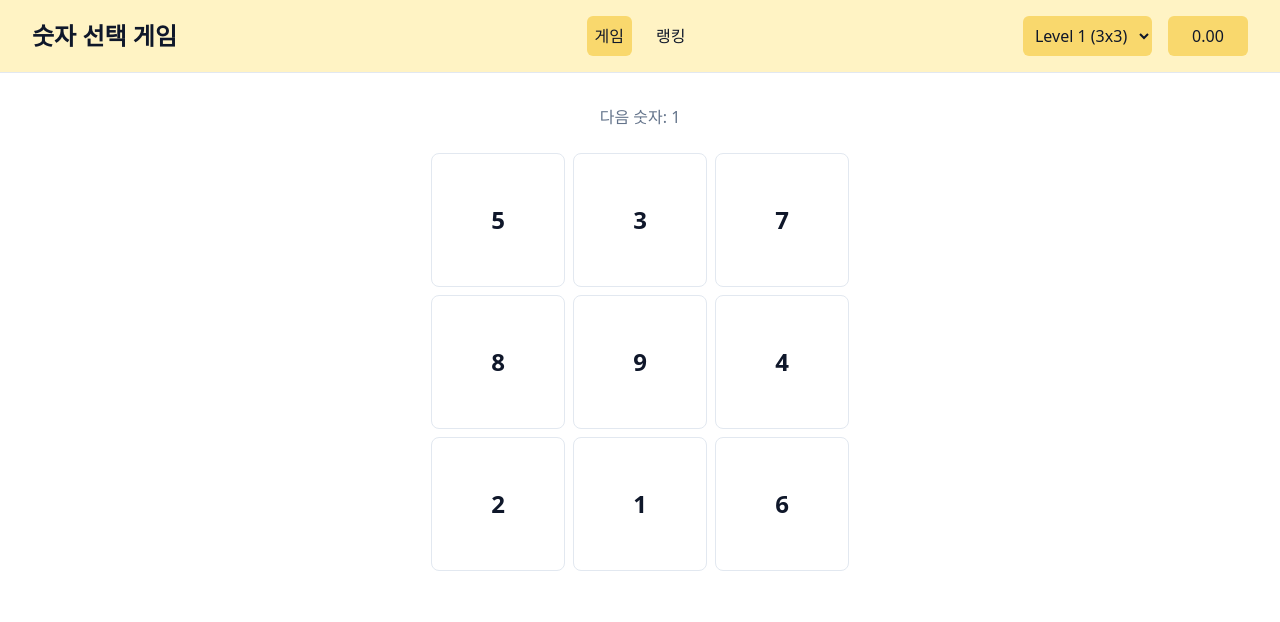
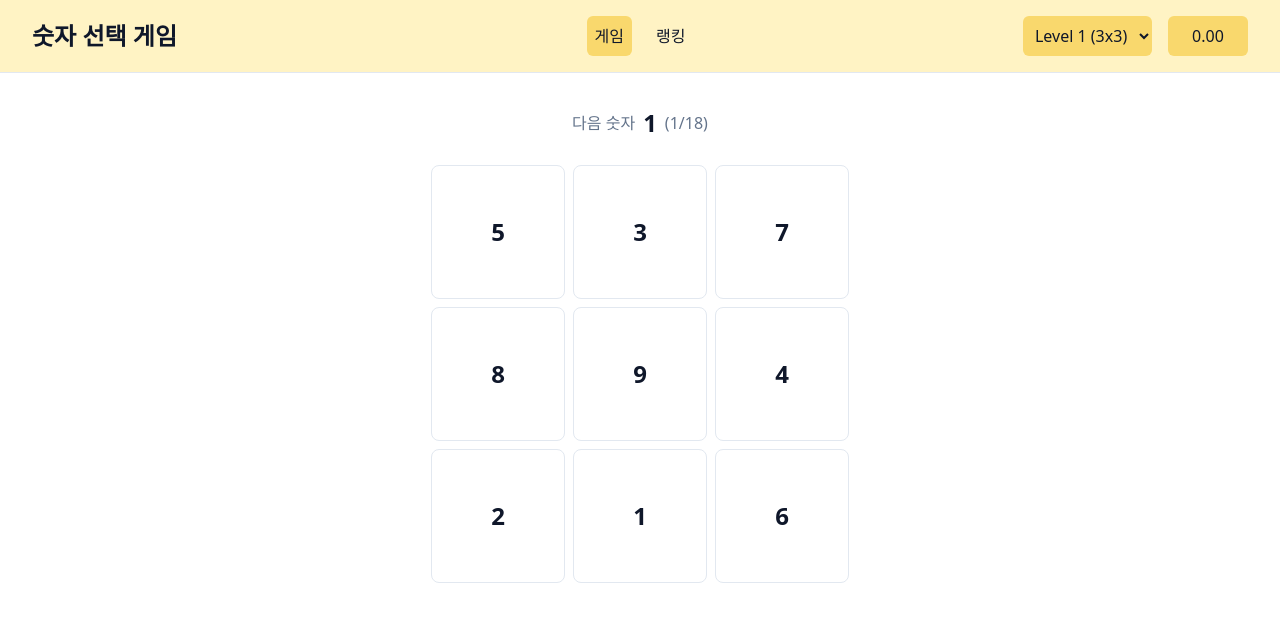
Before and after one commit to 39-play-sopt-web/LeeChaeWon, a React (Vite) app in the folder Week2/Homework/1to50-game/: page / in a window 1280 px wide. Shown: the top 622 px of the page. Built offline with nearby package versions, Linux system fonts and the light colour scheme; a web font is replaced by a local one.

Commit message:
feat: 게임 진행 상황 표시 UI 추가

```diff
--- a/Week2/Homework/1to50-game/src/features/game/game-page.jsx
+++ b/Week2/Homework/1to50-game/src/features/game/game-page.jsx
@@ -56,9 +56,19 @@ const GamePage = ({ level, startTimer, stopTimer }) => {
 
   return (
     <main className="mx-auto flex w-full max-w-xl flex-col items-center gap-6 px-4 py-8">
-      <p className="text-body-01 text-text-secondary">
-        다음 숫자: {nextNumber}
-      </p>
+      <div className="flex items-center gap-2">
+        <p className="text-body-01 text-text-secondary">
+          다음 숫자
+        </p>
+
+        <p className="text-heading-01 text-text-primary">
+          {nextNumber > maxNumber ? '완료!' : nextNumber}
+        </p>
+
+        <p className="text-body-01 text-text-secondary">
+          ({Math.min(nextNumber, maxNumber)}/{maxNumber})
+        </p>
+      </div>
 
       <GameBoard
         numbers={numbers}
```
